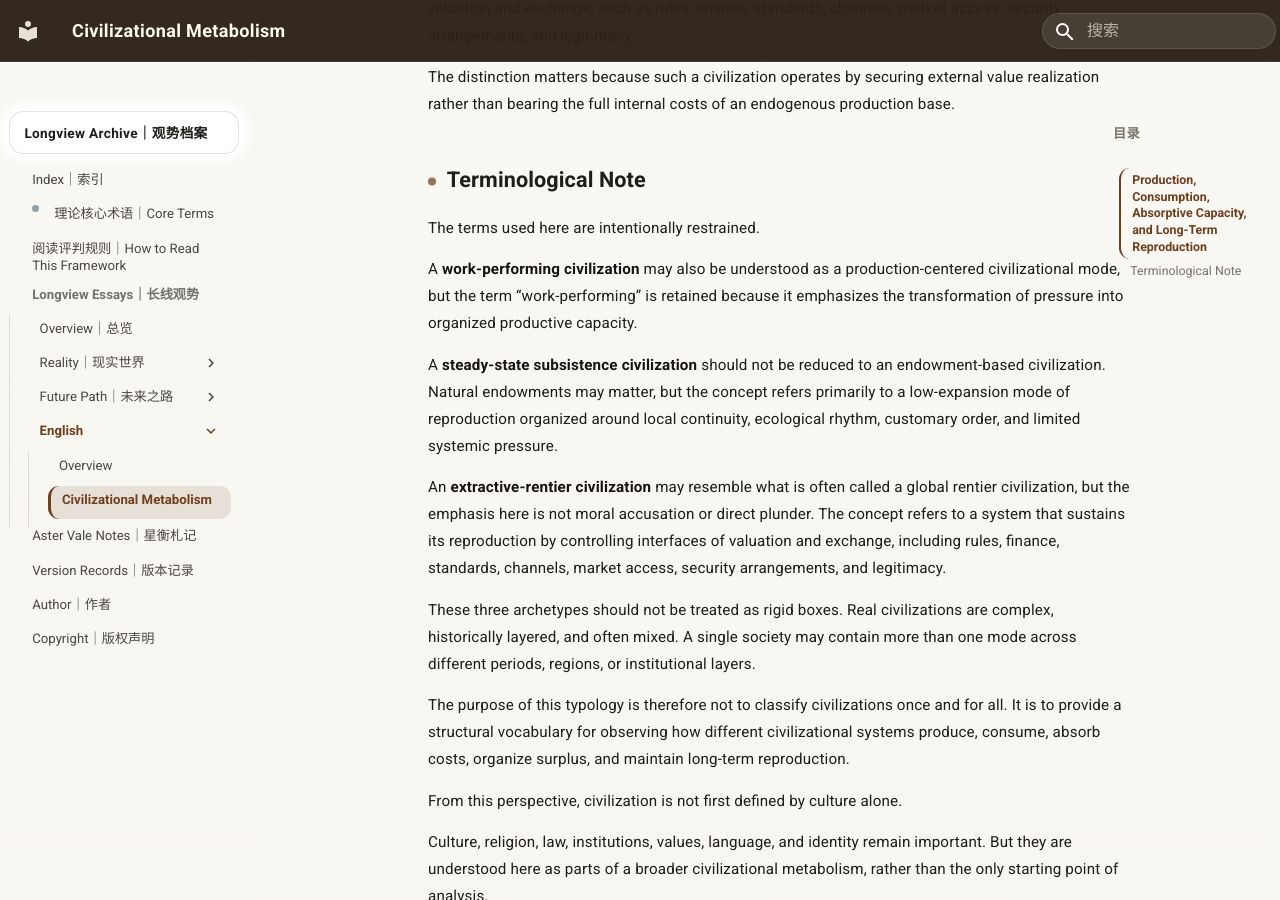
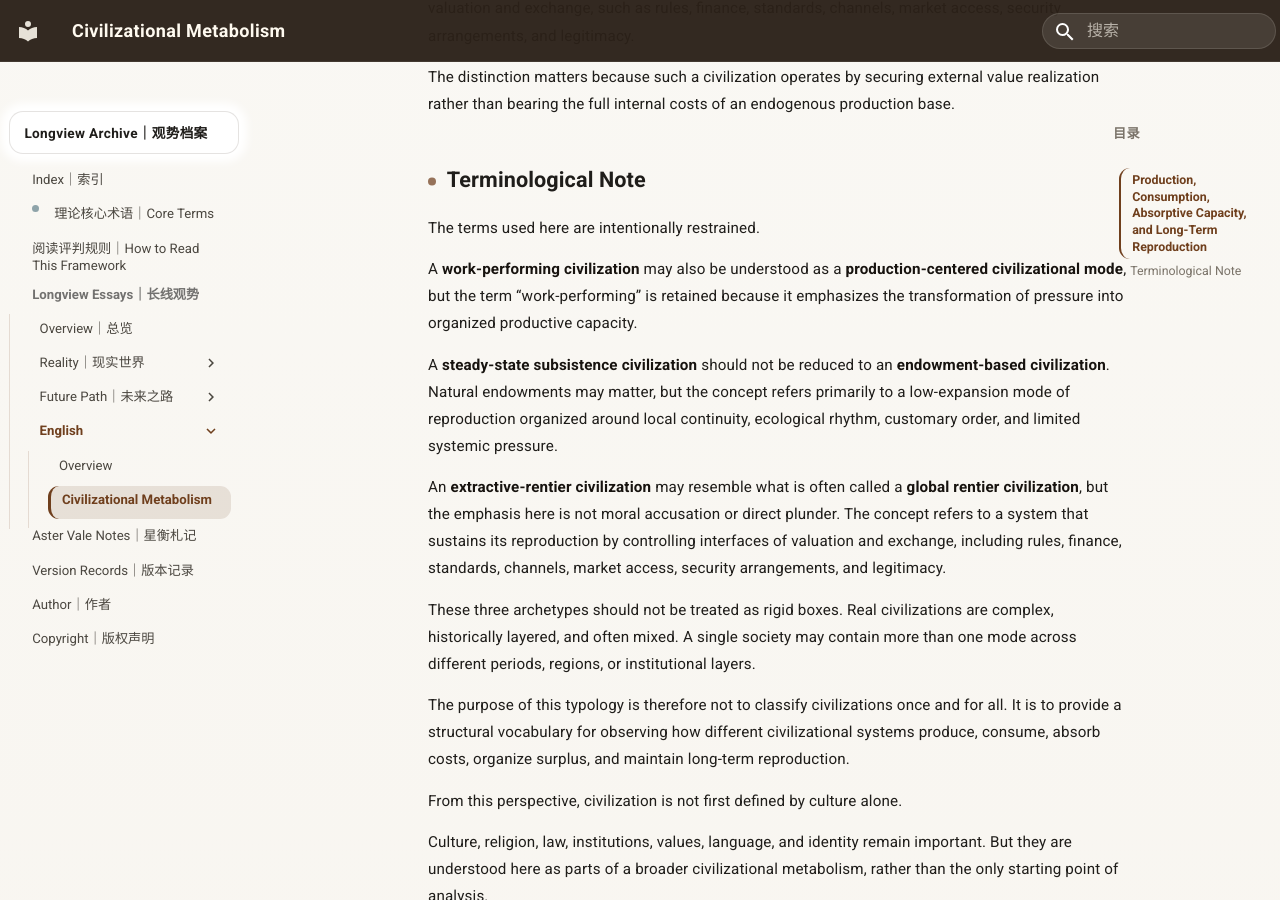
Before and after one commit to guanshi1688/longview-archive, an MkDocs documentation site: the page built from docs/essays/english/civilizational-metabolism.md, in a window 1280 px wide and 900 px high, scrolled down 1186 px. Built offline with MkDocs 1.6.1 and Material for MkDocs 9.7.7, drawn with Linux system fonts in a browser that asks for light colours.

```diff
--- a/docs/essays/english/civilizational-metabolism.md
+++ b/docs/essays/english/civilizational-metabolism.md
@@ -26,11 +26,11 @@ The distinction matters because such a civilization operates by securing externa
 
 The terms used here are intentionally restrained.
 
-A **work-performing civilization** may also be understood as a production-centered civilizational mode, but the term “work-performing” is retained because it emphasizes the transformation of pressure into organized productive capacity.
+A **work-performing civilization** may also be understood as a **production-centered civilizational mode**, but the term “work-performing” is retained because it emphasizes the transformation of pressure into organized productive capacity.
 
-A **steady-state subsistence civilization** should not be reduced to an endowment-based civilization. Natural endowments may matter, but the concept refers primarily to a low-expansion mode of reproduction organized around local continuity, ecological rhythm, customary order, and limited systemic pressure.
+A **steady-state subsistence civilization** should not be reduced to an **endowment-based civilization**. Natural endowments may matter, but the concept refers primarily to a low-expansion mode of reproduction organized around local continuity, ecological rhythm, customary order, and limited systemic pressure.
 
-An **extractive-rentier civilization** may resemble what is often called a global rentier civilization, but the emphasis here is not moral accusation or direct plunder. The concept refers to a system that sustains its reproduction by controlling interfaces of valuation and exchange, including rules, finance, standards, channels, market access, security arrangements, and legitimacy.
+An **extractive-rentier civilization** may resemble what is often called a **global rentier civilization**, but the emphasis here is not moral accusation or direct plunder. The concept refers to a system that sustains its reproduction by controlling interfaces of valuation and exchange, including rules, finance, standards, channels, market access, security arrangements, and legitimacy.
 
 These three archetypes should not be treated as rigid boxes. Real civilizations are complex, historically layered, and often mixed. A single society may contain more than one mode across different periods, regions, or institutional layers.
 
@@ -56,11 +56,10 @@ How does it reproduce the conditions of its own existence over time?
 
 Only after these questions are asked can culture, institutions, power, and historical direction be understood at their proper depth.
 
-Aster Vale
-Longview Archive
-English Essays
+Aster Vale<br>
+Longview Archive<br>
+English Essays<br>
 2026.07
-
 
 ---
 
```
